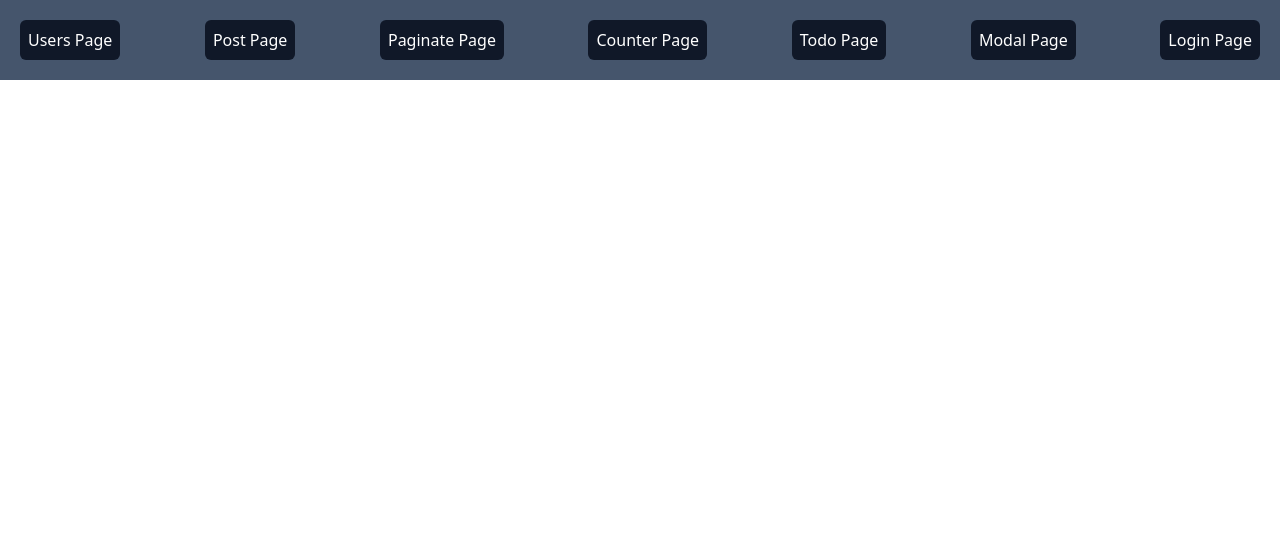
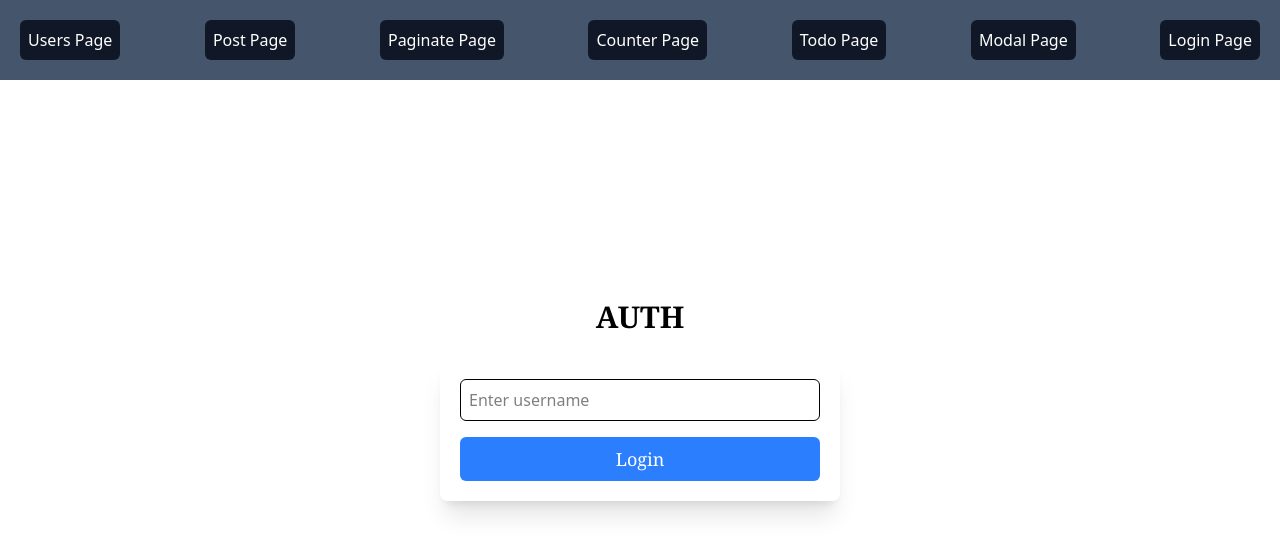
Before and after one commit to avazbek489/8-oy-7-dars-vazifa, a React (Vite) app: page /login in a window 1280 px wide. Shown: the top 554 px of the page. Built offline with nearby package versions, Linux system fonts and the light colour scheme.

Commit message:
login add. End

```diff
--- a/src/components/Login.jsx
+++ b/src/components/Login.jsx
@@ -1,11 +1,53 @@
-import React from 'react'
+import React, { useState } from "react";
+import useLoginStore from "../store/useLoginStore";
 
 function Login() {
+  const [username, setUsername] = useState("");
+  const { user, login, logout } = useLoginStore();
+
+  function handleLogin(e) {
+    e.preventDefault();
+    if (username) {
+      login(username);
+      setUsername("");
+    }
+  }
+
   return (
-    <div>
-
+    <div className="h-screen flex items-center justify-center flex-col">
+      <h1 className="text-center mb-6 text-3xl font-serif font-extrabold">AUTH</h1>
+      {user ? (
+        <div className="text-center">
+          <h2 className="text-2xl font-serif font-bold mb-4">Welcome, {user.username}</h2>
+          <button
+            onClick={logout}
+            className="text-lg font-serif font-medium bg-red-500 px-6 py-2 rounded-md cursor-pointer"
+          >
+            Logout
+          </button>
+        </div>
+      ) : (
+        <form
+          onSubmit={handleLogin}
+          className="rounded-lg p-5 shadow-xl w-[400px] flex flex-col"
+        >
+          <input
+            type="text"
+            placeholder="Enter username"
+            className="border p-2 rounded-md mb-4"
+            value={username}
+            onChange={(e) => setUsername(e.target.value)}
+          />
+          <button
+            type="submit"
+            className="bg-blue-500 text-lg font-serif font-medium text-white px-6 py-2 rounded-md cursor-pointer"
+          >
+            Login
+          </button>
+        </form>
+      )}
     </div>
-  )
+  );
 }
 
-export default Login
+export default Login;
--- a/src/store/useLoginStore.js
+++ b/src/store/useLoginStore.js
@@ -0,0 +1,9 @@
+import { create } from "zustand";
+
+const useLoginStore = create((set) => ({
+  user: '',
+  login: (state) => set({ user: { state } }),
+  logout: () => set({ user: "" }),
+}));
+
+export default useLoginStore;
```
